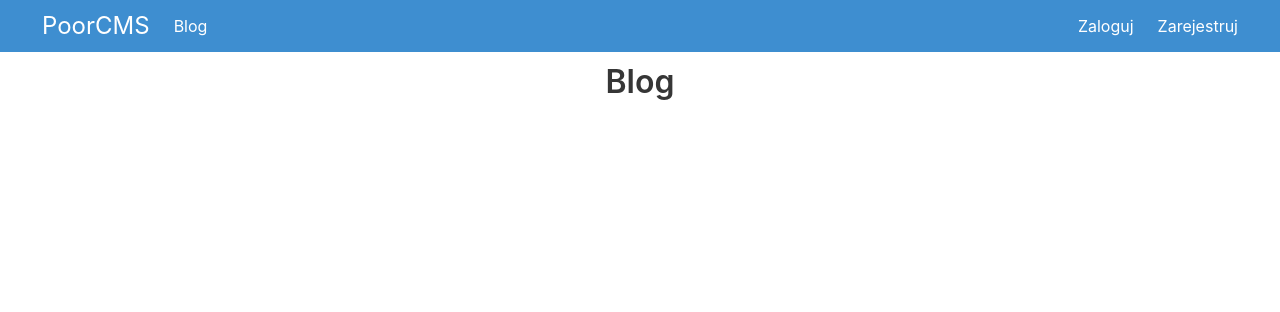
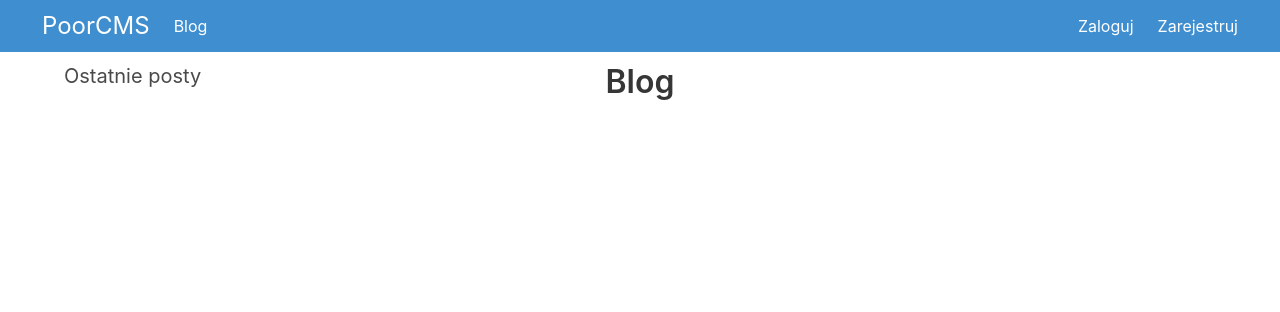
Before and after one commit to MichalJurgo/poorcms-flask, a Flask app: page /posts in a window 1280 px wide. Shown: the top 312 px of the page. Run offline with Flask 2, Linux system fonts and the light colour scheme; data that the repository does not hold is empty.

Commit message:
Add recent posts module

```diff
--- a/poorcms/routes.py
+++ b/poorcms/routes.py
@@ -189,3 +189,8 @@ def page_not_found(e):
 def inject_menu_pages():
     menu_pages = StaticPage.query.filter_by(in_menu=True).all()
     return dict(menu_pages=menu_pages)
+
+@app.context_processor
+def inject_recent_posts():
+    recent_posts = Post.query.filter_by(published=True).order_by(Post.created_at.desc()).limit(5)
+    return dict(recent_posts=recent_posts)
--- /dev/null
+++ b/poorcms/templates/_recent_posts.html
@@ -0,0 +1,6 @@
+<h3 class="subtitle">Ostatnie posty</h3>
+{% for post in recent_posts %}
+    <header class="card-header">
+        <a class="card-header-title" href="{{ url_for('post', post_slug=post.slug) }}">{{ post.title }}</a>
+    </header>
+{% endfor %}
--- a/poorcms/templates/layout.html
+++ b/poorcms/templates/layout.html
@@ -27,7 +27,15 @@
                 {% endfor %}
             {% endif %}
         {% endwith %}
-        {% block content %}{% endblock content %}
+        <div class="columns">
+            <div class="column is-one-fifth">
+                {% include '_recent_posts.html' %}
+            </div>
+            <div class="column is-three-fifths">
+                {% block content %}{% endblock content %}
+            </div>
+            <div class="column is-one-fifth"></div>
+        </div>
     </div>
 </body>
 </html>
```
